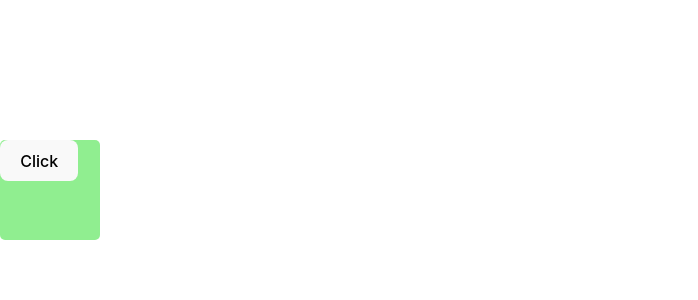
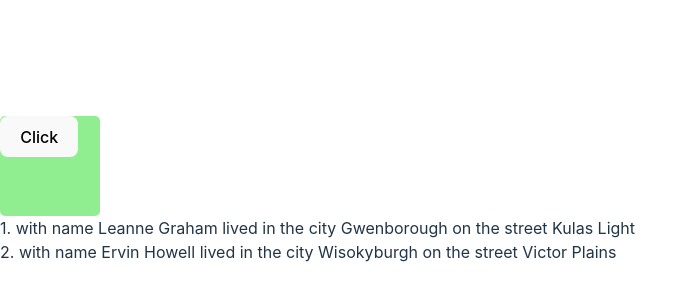
Before and after one commit to RomaSamkov/React-TypeScript-v-1, a React (Vite) app: page / in a window 1280 px wide. Shown: the part 210-510 px from the top of the page, without its empty margins (0-698 px from the left). Built offline with nearby package versions, Linux system fonts and the light colour scheme.

Commit message:
Update App.tsx

```diff
--- a/src/App.tsx
+++ b/src/App.tsx
@@ -1,6 +1,33 @@
 import Card, { CardVariant } from "./components/Card";
+import UserList from "./components/UserList";
 
 function App() {
+  const users = [
+    {
+      id: 1,
+      name: "Leanne Graham",
+      username: "Bret",
+      email: "Sincere@april.biz",
+      address: {
+        street: "Kulas Light",
+        suite: "Apt. 556",
+        city: "Gwenborough",
+        zipcode: "92998-3874",
+      },
+    },
+    {
+      id: 2,
+      name: "Ervin Howell",
+      username: "Antonette",
+      email: "Shanna@melissa.tv",
+      address: {
+        street: "Victor Plains",
+        suite: "Suite 879",
+        city: "Wisokyburgh",
+        zipcode: "90566-7771",
+      },
+    },
+  ];
   return (
     <div>
       <Card
@@ -11,6 +38,7 @@ function App() {
       >
         <button>Click</button>
       </Card>
+      <UserList users={users} />
     </div>
   );
 }
```
